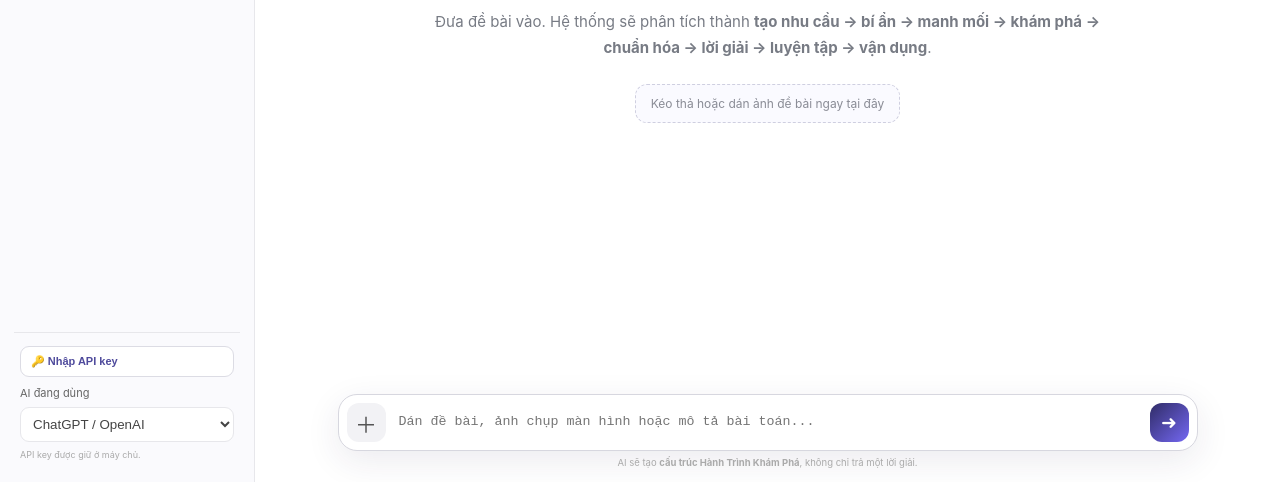
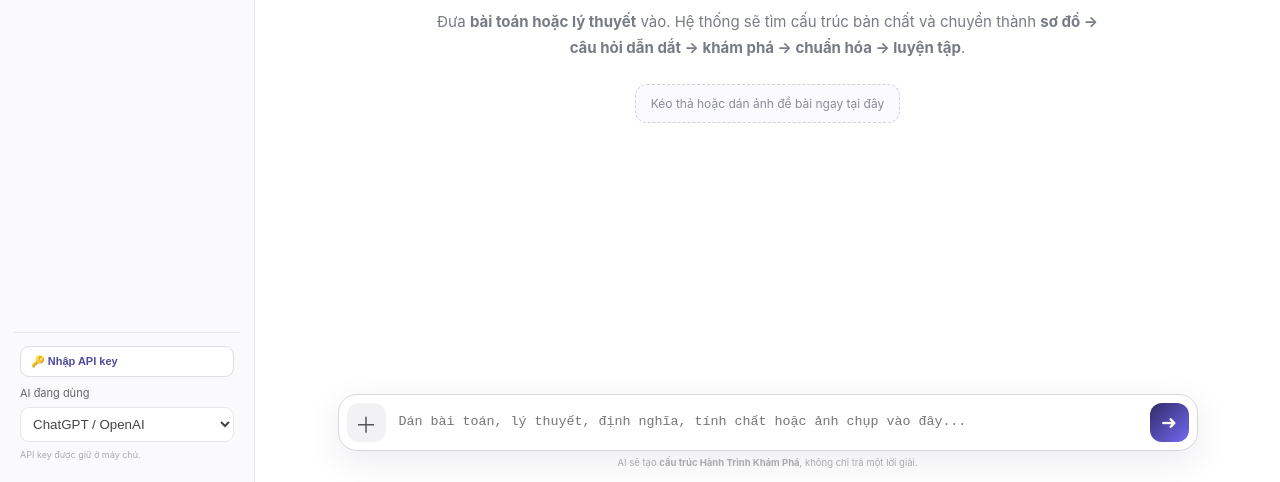
Before and after one commit to nguyencothachpro/khamphagiaitoan, a website: page index.html in a window 1280 px wide. Shown: the part 318-800 px from the top of the page. Drawn offline with Linux system fonts and the light colour scheme.

Commit message:
Support theory input in interface

```diff
--- a/index.html
+++ b/index.html
@@ -20,7 +20,7 @@
   <div class="intro" id="intro">
     <div class="hero">∑</div>
     <h1>Biến một bài toán thành<br><span>một hành trình khám phá</span></h1>
-    <p>Đưa đề bài vào. Hệ thống sẽ phân tích thành <b>tạo nhu cầu → bí ẩn → manh mối → khám phá → chuẩn hóa → lời giải → luyện tập → vận dụng</b>.</p>
+    <p>Đưa <b>bài toán hoặc lý thuyết</b> vào. Hệ thống sẽ tìm cấu trúc bản chất và chuyển thành <b>sơ đồ → câu hỏi dẫn dắt → khám phá → chuẩn hóa → luyện tập</b>.</p>
     <div class="drop-hint">Kéo thả hoặc dán ảnh đề bài ngay tại đây</div>
   </div>
   <div id="journey" class="journey hidden"></div>
@@ -28,7 +28,7 @@
 <section class="input-zone">
  <div id="files" class="files"></div>
  <div class="input-card"><button id="attach" class="attach">＋</button><input id="file" type="file" hidden multiple accept="image/*,.pdf,.doc,.docx,.txt,.md">
- <textarea id="prompt" rows="1" placeholder="Dán đề bài, ảnh chụp màn hình hoặc mô tả bài toán..."></textarea><button id="send" class="send">➜</button></div>
+ <textarea id="prompt" rows="1" placeholder="Dán bài toán, lý thuyết, định nghĩa, tính chất hoặc ảnh chụp vào đây..."></textarea><button id="send" class="send">➜</button></div>
  <div class="note">AI sẽ tạo <b>cấu trúc Hành Trình Khám Phá</b>, không chỉ trả một lời giải.</div>
 </section>
 </main></div>
```
